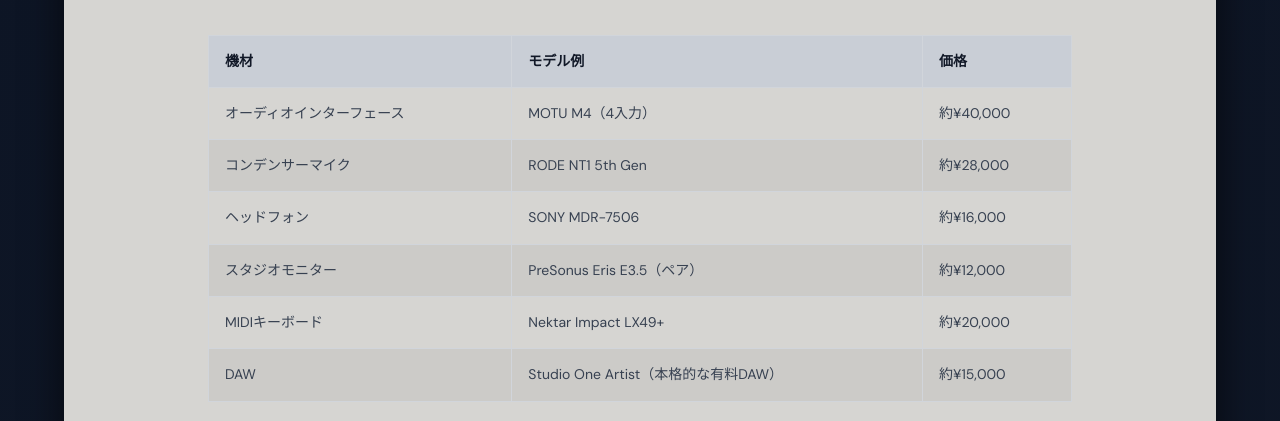
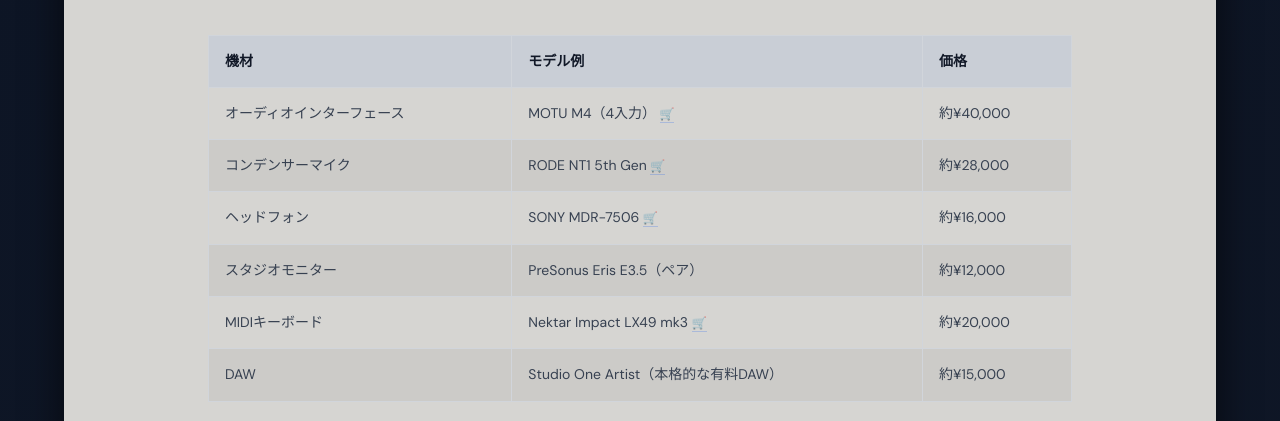
Before and after one commit to cooltake/cooltake.github.io, a Jekyll site: the page built from _posts/2026-05-12-budget-setup-guide.md, in a window 1280 px wide and 900 px high, scrolled down 3144 px. Shown: the part 154-575 px from the top of the window. Built offline with Jekyll 4.4.1, drawn with Linux system fonts in a browser that asks for light colours; some web fonts are replaced.

Commit message:
feat: add 🛒 inline product links to budget setup guide

```diff
--- a/_posts/2026-05-12-budget-setup-guide.md
+++ b/_posts/2026-05-12-budget-setup-guide.md
@@ -31,8 +31,8 @@
 
 | 機材 | モデル例 | 価格 |
 |------|---------|------|
-| オーディオインターフェース | Focusrite Scarlett Solo (4th Gen) | 約¥15,000 |
-| ヘッドフォン | audio-technica ATH-M30x | 約¥5,000 |
+| オーディオインターフェース | Focusrite Scarlett Solo (4th Gen)<a href="https://h.accesstrade.net/sp/cc?rk=01001xqc00os63&url=https%3A%2F%2Fwww.soundhouse.co.jp%2Fproducts%2Fdetail%2Fitem%2F328778%2F" rel="nofollow" referrerpolicy="no-referrer-when-downgrade" style="margin-left:.3em;font-size:.85em;text-decoration:none;" title="サウンドハウスで見る">🛒</a> | 約¥15,000 |
+| ヘッドフォン | audio-technica ATH-M30x<a href="https://h.accesstrade.net/sp/cc?rk=01001xqc00os63&url=https%3A%2F%2Fwww.soundhouse.co.jp%2Fproducts%2Fdetail%2Fitem%2F192278%2F" rel="nofollow" referrerpolicy="no-referrer-when-downgrade" style="margin-left:.3em;font-size:.85em;text-decoration:none;" title="サウンドハウスで見る">🛒</a> | 約¥5,000 |
 | DAW | GarageBand（Mac）/ REAPER（30日間無料） | 無料 |
 | マイク | スマートフォン付属イヤホンのマイク | — |
 
@@ -51,10 +51,10 @@
 
 | 機材 | モデル例 | 価格 |
 |------|---------|------|
-| オーディオインターフェース | Focusrite Scarlett 2i2 (4th Gen) | 約¥22,000 |
-| コンデンサーマイク | Audio-Technica AT2020 | 約¥10,000 |
-| ヘッドフォン | audio-technica ATH-M50x | 約¥16,000 |
-| MIDIキーボード | Arturia MiniLab 3（付属音源あり） | 約¥13,000 |
+| オーディオインターフェース | Focusrite Scarlett 2i2 (4th Gen)<a href="https://h.accesstrade.net/sp/cc?rk=01001xqc00os63&url=https%3A%2F%2Fwww.soundhouse.co.jp%2Fproducts%2Fdetail%2Fitem%2F328775%2F" rel="nofollow" referrerpolicy="no-referrer-when-downgrade" style="margin-left:.3em;font-size:.85em;text-decoration:none;" title="サウンドハウスで見る">🛒</a> | 約¥22,000 |
+| コンデンサーマイク | Audio-Technica AT2020<a href="https://h.accesstrade.net/sp/cc?rk=01001xqc00os63&url=https%3A%2F%2Fwww.soundhouse.co.jp%2Fproducts%2Fdetail%2Fitem%2F16117%2F" rel="nofollow" referrerpolicy="no-referrer-when-downgrade" style="margin-left:.3em;font-size:.85em;text-decoration:none;" title="サウンドハウスで見る">🛒</a> | 約¥10,000 |
+| ヘッドフォン | audio-technica ATH-M50x<a href="https://h.accesstrade.net/sp/cc?rk=01001xqc00os63&url=https%3A%2F%2Fwww.soundhouse.co.jp%2Fproducts%2Fdetail%2Fitem%2F192282%2F" rel="nofollow" referrerpolicy="no-referrer-when-downgrade" style="margin-left:.3em;font-size:.85em;text-decoration:none;" title="サウンドハウスで見る">🛒</a> | 約¥16,000 |
+| MIDIキーボード | Arturia MiniLab 3（付属音源あり）<a href="https://h.accesstrade.net/sp/cc?rk=01001xqc00os63&url=https%3A%2F%2Fwww.soundhouse.co.jp%2Fproducts%2Fdetail%2Fitem%2F319348%2F" rel="nofollow" referrerpolicy="no-referrer-when-downgrade" style="margin-left:.3em;font-size:.85em;text-decoration:none;" title="サウンドハウスで見る">🛒</a> | 約¥13,000 |
 | DAW | Ableton Live Lite（Scarlettに付属） | 付属 |
 
 **合計目安：約¥50,000〜¥60,000**
@@ -72,11 +72,11 @@
 
 | 機材 | モデル例 | 価格 |
 |------|---------|------|
-| オーディオインターフェース | MOTU M4（4入力） | 約¥40,000 |
-| コンデンサーマイク | RODE NT1 5th Gen | 約¥28,000 |
-| ヘッドフォン | SONY MDR-7506 | 約¥16,000 |
+| オーディオインターフェース | MOTU M4（4入力）<a href="https://h.accesstrade.net/sp/cc?rk=01001xqc00os63&url=https%3A%2F%2Fwww.soundhouse.co.jp%2Fproducts%2Fdetail%2Fitem%2F269731%2F" rel="nofollow" referrerpolicy="no-referrer-when-downgrade" style="margin-left:.3em;font-size:.85em;text-decoration:none;" title="サウンドハウスで見る">🛒</a> | 約¥40,000 |
+| コンデンサーマイク | RODE NT1 5th Gen<a href="https://h.accesstrade.net/sp/cc?rk=01001xqc00os63&url=https%3A%2F%2Fwww.soundhouse.co.jp%2Fproducts%2Fdetail%2Fitem%2F365622%2F" rel="nofollow" referrerpolicy="no-referrer-when-downgrade" style="margin-left:.3em;font-size:.85em;text-decoration:none;" title="サウンドハウスで見る">🛒</a> | 約¥28,000 |
+| ヘッドフォン | SONY MDR-7506<a href="https://h.accesstrade.net/sp/cc?rk=01001xqc00os63&url=https%3A%2F%2Fwww.soundhouse.co.jp%2Fproducts%2Fdetail%2Fitem%2F71254%2F" rel="nofollow" referrerpolicy="no-referrer-when-downgrade" style="margin-left:.3em;font-size:.85em;text-decoration:none;" title="サウンドハウスで見る">🛒</a> | 約¥16,000 |
 | スタジオモニター | PreSonus Eris E3.5（ペア） | 約¥12,000 |
-| MIDIキーボード | Nektar Impact LX49+ | 約¥20,000 |
+| MIDIキーボード | Nektar Impact LX49 mk3<a href="https://h.accesstrade.net/sp/cc?rk=01001xqc00os63&url=https%3A%2F%2Fwww.soundhouse.co.jp%2Fproducts%2Fdetail%2Fitem%2F375150%2F" rel="nofollow" referrerpolicy="no-referrer-when-downgrade" style="margin-left:.3em;font-size:.85em;text-decoration:none;" title="サウンドハウスで見る">🛒</a> | 約¥20,000 |
 | DAW | Studio One Artist（本格的な有料DAW） | 約¥15,000 |
 
 **合計目安：約¥100,000〜¥130,000**
```
